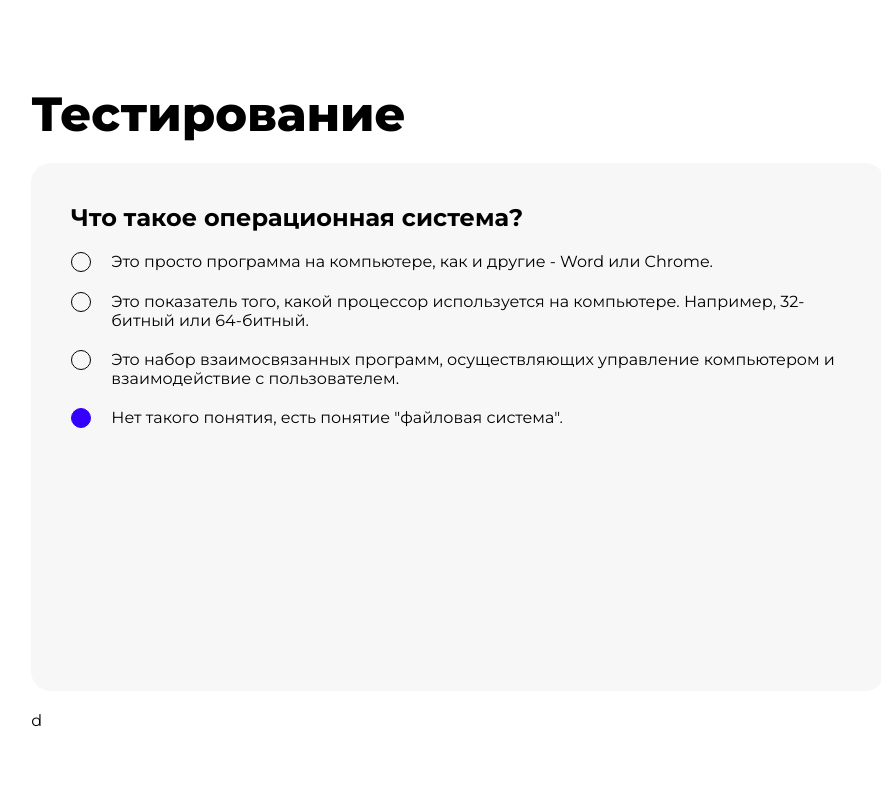
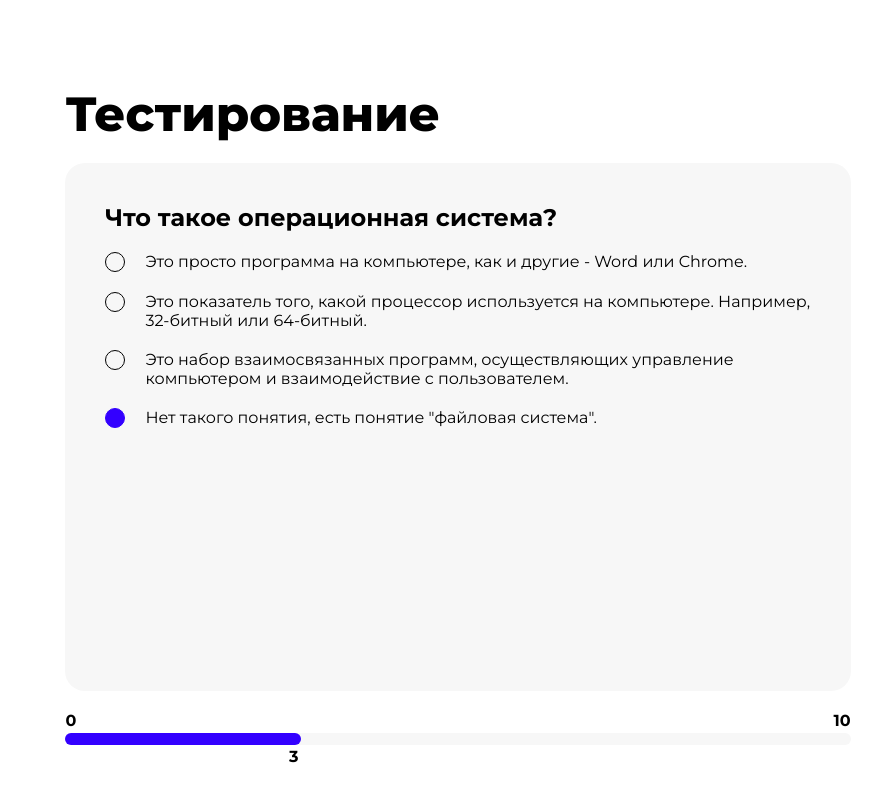
Before and after one commit to vanya1254/div, a React (Vite) app: page / in a window 1280 px wide. Shown: the whole page, without its empty margins (182-1063 px from the left). Built offline with nearby package versions, Linux system fonts and the light colour scheme.

Commit message:
feat: add base logic&styles progressBar

```diff
--- a/src/App.scss
+++ b/src/App.scss
@@ -4,7 +4,7 @@
   gap: 20px;
 
   height: 100%;
-  padding: 85px 16.666667vw;
+  padding: 85px 19.333333%;
 }
 
 .title {
--- a/src/components/ProgressBar.tsx
+++ /dev/null
@@ -1,5 +0,0 @@
-import React from "react";
-
-export const ProgressBar: React.FC = () => {
-  return <div style={{ height: "58px" }}>d</div>;
-};
--- /dev/null
+++ b/src/components/ProgressBar/ProgressBar.module.scss
@@ -0,0 +1,54 @@
+@import "../../scss/vars";
+
+.root {
+  display: flex;
+  flex-direction: column;
+  gap: 3px;
+
+  &__range {
+    display: flex;
+    justify-content: space-between;
+    cursor: default;
+
+    span {
+      font-size: 16px;
+      font-weight: 700;
+      line-height: normal;
+    }
+  }
+
+  &__progress {
+    --progress-value: 0%;
+
+    width: 100%;
+    height: 12px;
+    flex-shrink: 0;
+    border-radius: 7px;
+    position: relative;
+
+    &::before {
+      position: absolute;
+      top: 14px;
+      left: var(--progress-value);
+      content: attr(data-value);
+
+      font-size: 16px;
+      font-weight: 700;
+      line-height: normal;
+
+      transform: translateX(-125%);
+      pointer-events: none;
+    }
+
+    &::-webkit-progress-bar {
+      background-color: $mainGreyBg;
+      border-radius: 7px;
+    }
+    &::-webkit-progress-value {
+      background-color: $accentColor;
+      border-radius: 7px;
+    }
+    &::-moz-progress-bar {
+    }
+  }
+}
--- /dev/null
+++ b/src/components/ProgressBar/index.tsx
@@ -0,0 +1,38 @@
+import React, { LegacyRef, useEffect, useRef } from "react";
+
+import styles from "./ProgressBar.module.scss";
+
+export const ProgressBar: React.FC = () => {
+  const progressRef = useRef<HTMLProgressElement>(null);
+  const progress = 3;
+
+  useEffect(() => {
+    if (progressRef.current) {
+      const progressPercentage = (progress / 10) * 100;
+      progressRef.current.style.setProperty(
+        "--progress-value",
+        `${progressPercentage}%`
+      );
+      progressRef.current.setAttribute("data-value", `${progress}`);
+    }
+  }, [progress]);
+
+  return (
+    <div className={styles.root}>
+      <label htmlFor="test" className={styles.root__range}>
+        <span>0</span>
+        <span>10</span>
+      </label>
+      <progress
+        ref={progressRef}
+        id="test"
+        max={10}
+        value={progress}
+        data-value={progress}
+        className={styles.root__progress}
+      >
+        {progress}
+      </progress>
+    </div>
+  );
+};
--- a/src/components/Quiz/Quiz.module.scss
+++ b/src/components/Quiz/Quiz.module.scss
@@ -14,6 +14,7 @@
     border-radius: 20px;
     background: $mainGreyBg;
     height: 528px;
+    overflow: auto;
   }
 
   &_question {
--- a/src/index.scss
+++ b/src/index.scss
@@ -1,3 +1,5 @@
+@import "./scss/vars";
+
 html,
 body,
 #root {
@@ -133,7 +135,7 @@ label {
 
 label {
   input[type="radio"]:checked + div {
-    border: 1px solid #30f;
-    background: #30f;
+    border: 1px solid $accentColor;
+    background: $accentColor;
   }
 }
--- a/src/scss/_vars.scss
+++ b/src/scss/_vars.scss
@@ -1 +1,2 @@
 $mainGreyBg: #f7f7f7;
+$accentColor: #30f;
```
